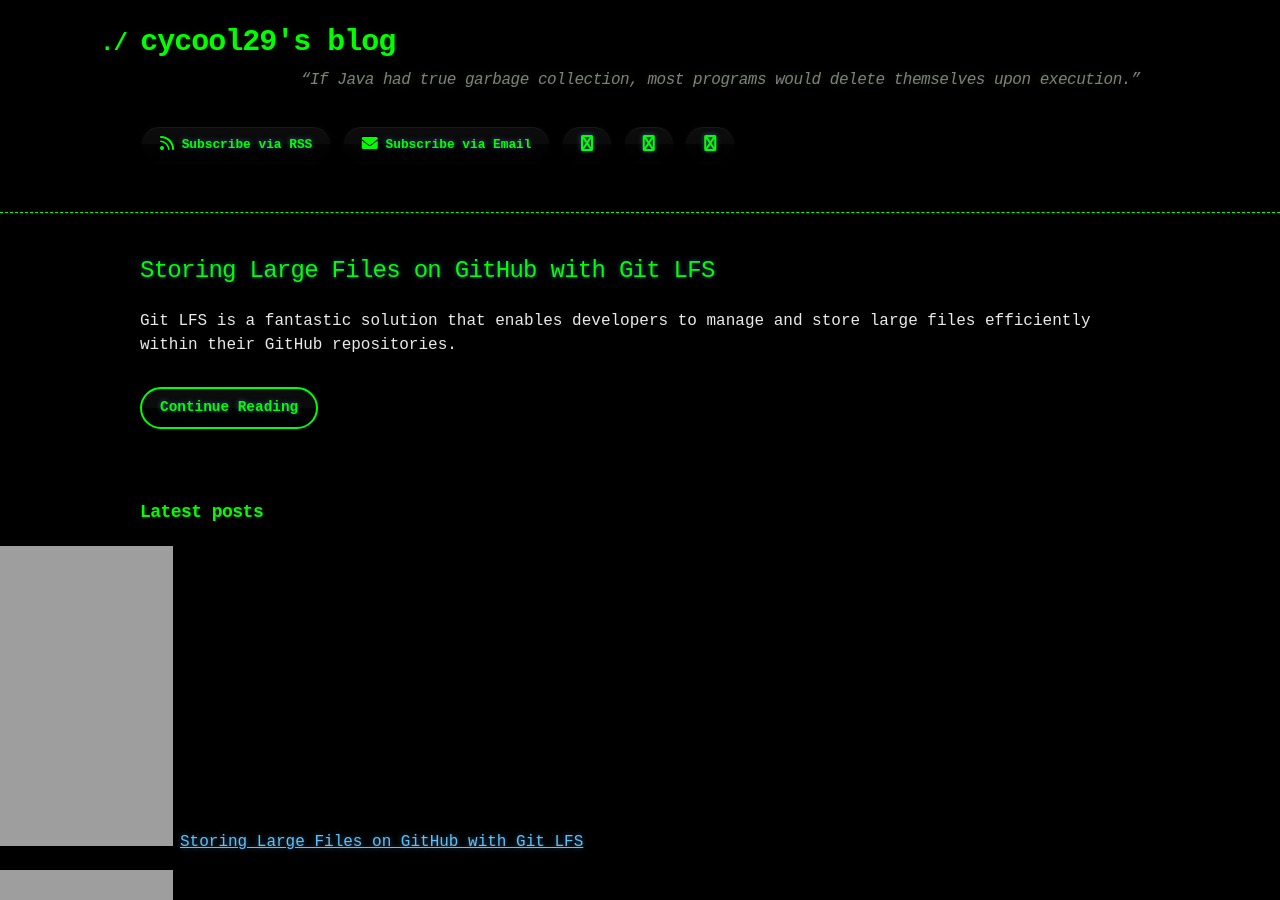
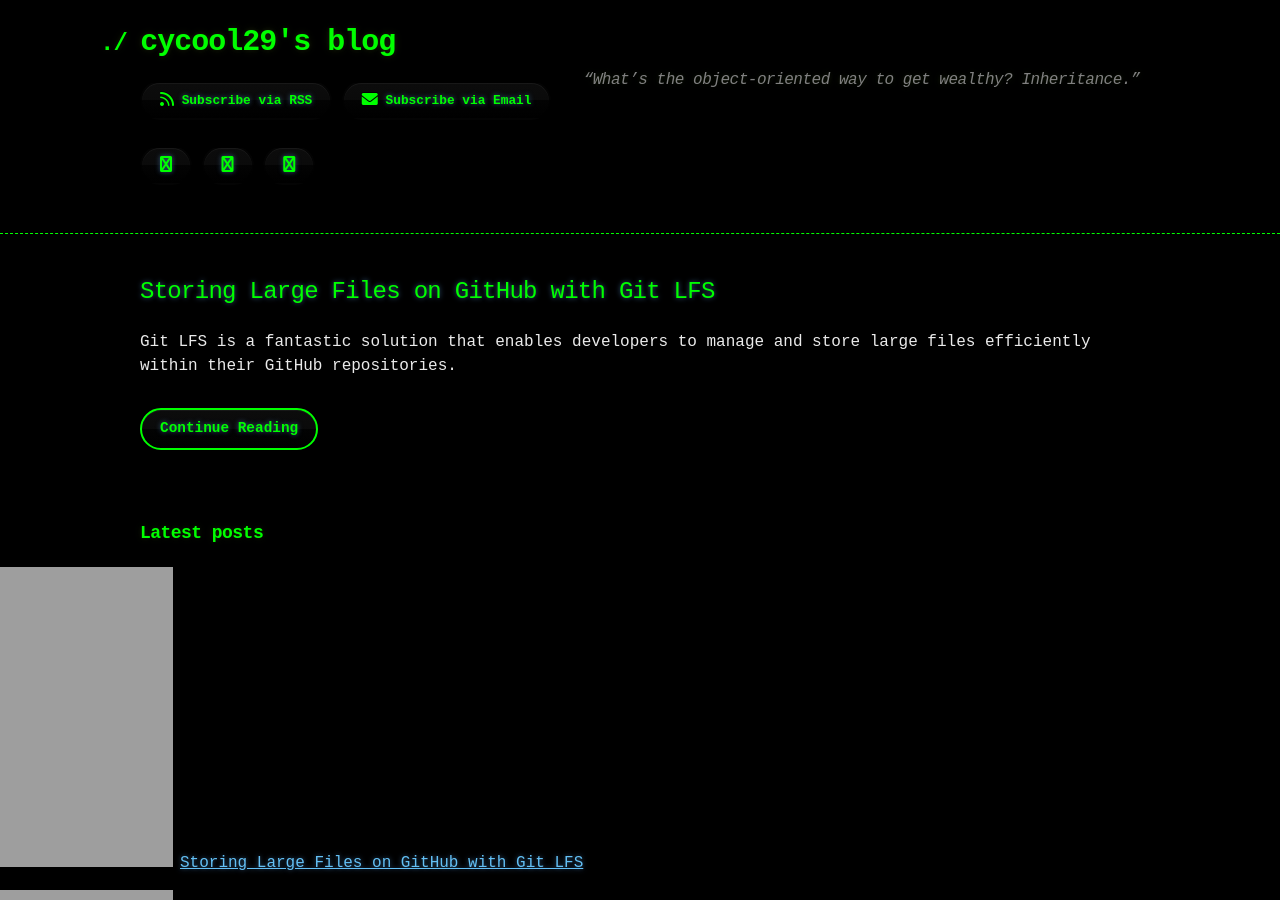
Before and after one commit to cycool29/cycool29.github.io, a Jekyll site: the page built from index.md, in a window 1280 px wide and 900 px high. Built offline with Jekyll 4.4.1, drawn with Linux system fonts in a browser that asks for light colours; a style sheet for code colours, icons or effects is not loaded.

Commit message:
Update quotes

```diff
--- a/_config.yml
+++ b/_config.yml
@@ -1,5 +1,5 @@
 title: cycool29's blog
-description: "“If Java had true garbage collection, most programs would delete themselves upon execution.” "
+description: "“What’s the object-oriented way to get wealthy? Inheritance.” "
 bio: A high school student. Intermediate in Python, Git, Bash. Learning JavaScript. He/Him. "
 author: cycool29
 url: https://cycool29.github.io
```
